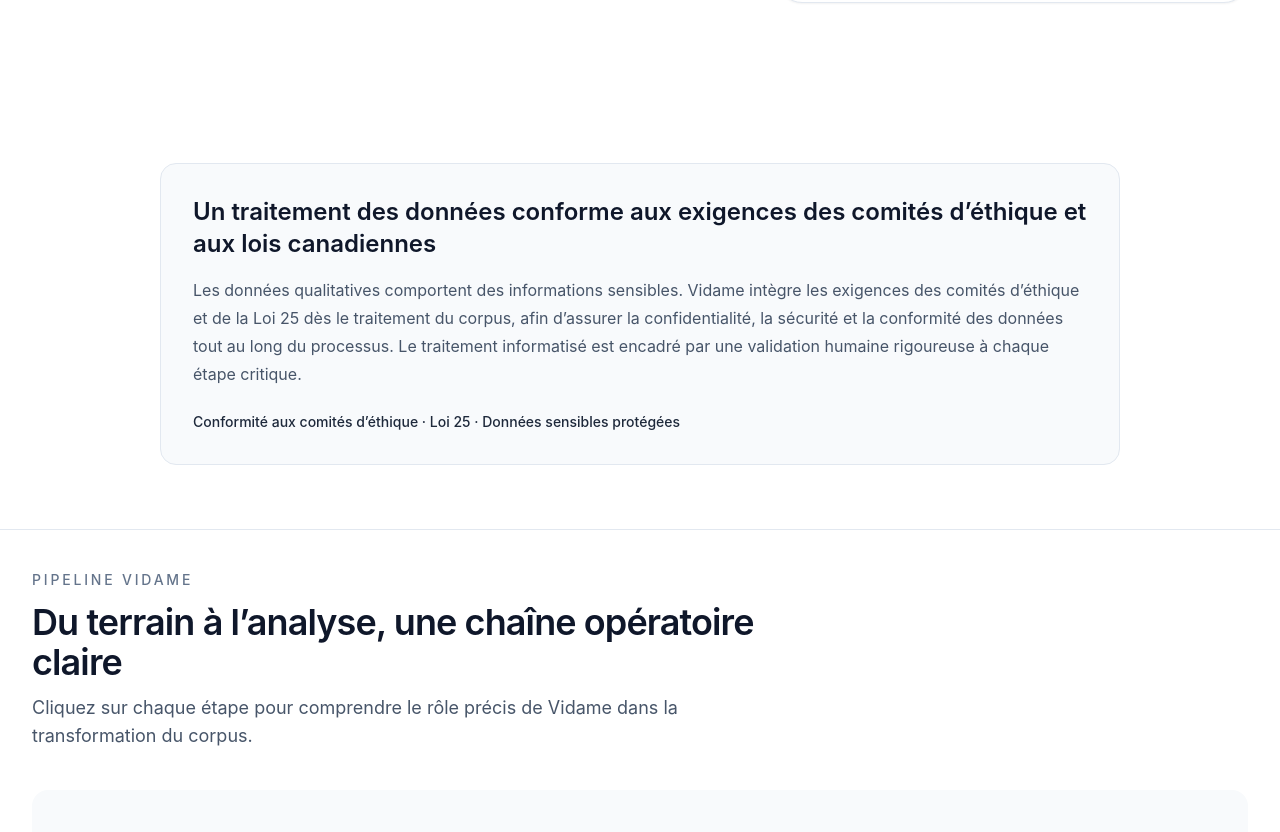
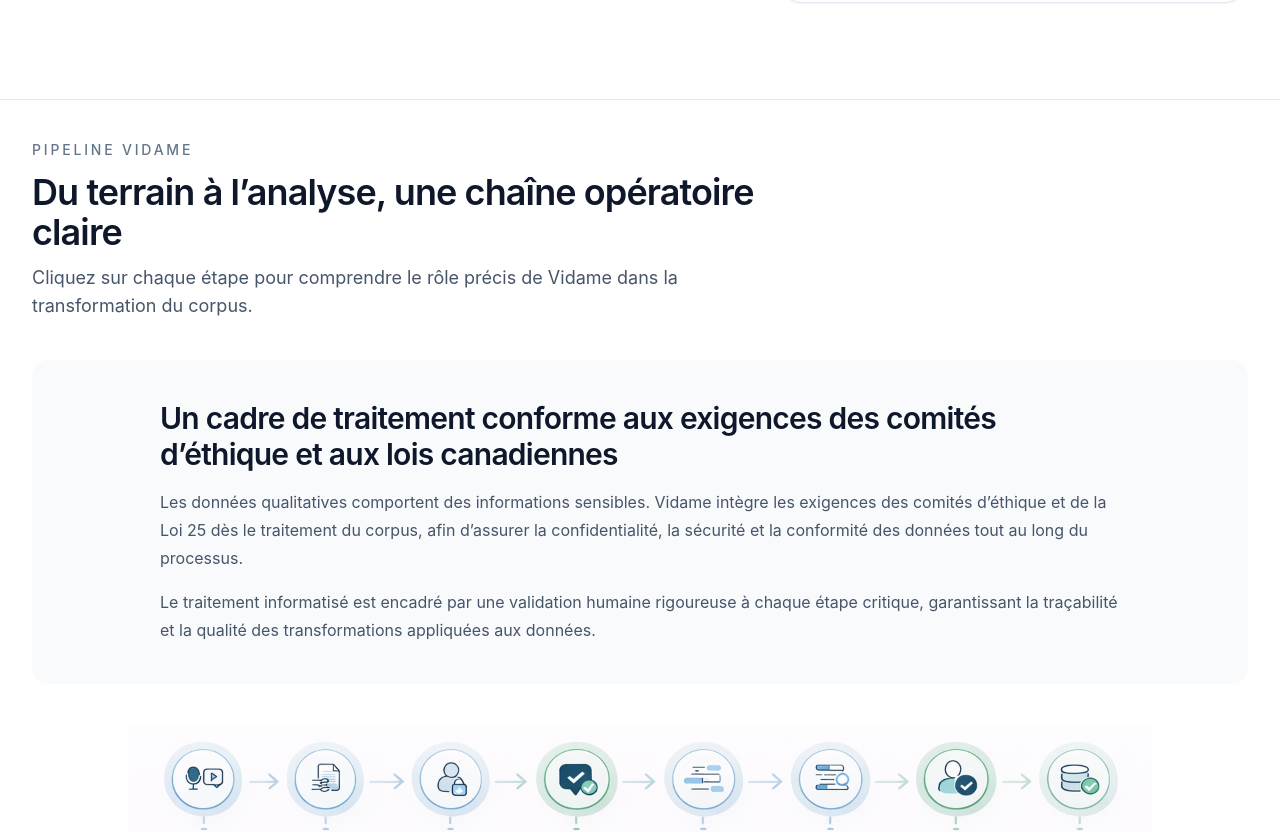
Before and after one commit to momopro21/vidame-recherche, a React (Vite) app: page / in a window 1280 px wide. Shown: the part 1118-1950 px from the top of the page. Built offline with nearby package versions, Linux system fonts and the light colour scheme; the HTML template or start-up script is replaced by a standard one.

Commit message:
Update App.tsx

```diff
--- a/src/App.tsx
+++ b/src/App.tsx
@@ -404,25 +404,7 @@ function Accueil({ setPage }: { setPage: (page: string) => void }) {
         </div>
       </section>
 
-      {/* ===== VIDAME_REPERE_CONFORMITE ===== */}
-<section className="mx-auto max-w-5xl px-4 py-12 md:px-8 md:py-16">
-  <div className="rounded-2xl border border-slate-200 bg-slate-50 p-6 md:p-8">
-
-    <h2 className="text-xl font-semibold text-slate-900 md:text-2xl">
-      Un traitement des données conforme aux exigences des comités d’éthique et aux lois canadiennes
-    </h2>
-
-    <p className="mt-4 text-slate-600 leading-7">
-      Les données qualitatives comportent des informations sensibles. Vidame intègre les exigences des comités d’éthique et de la Loi 25 dès le traitement du corpus, afin d’assurer la confidentialité, la sécurité et la conformité des données tout au long du processus. Le traitement informatisé est encadré par une validation humaine rigoureuse à chaque étape critique.
-    </p>
-
-    <div className="mt-6 text-sm font-medium text-slate-800">
-      Conformité aux comités d’éthique · Loi 25 · Données sensibles protégées
-    </div>
-
-  </div>
-</section>
-      {/* ===== VIDAME_REPERE_SECTION_PIPELINE ===== */}
+     {/* ===== VIDAME_REPERE_SECTION_PIPELINE ===== */}
       <section className="border-y border-slate-200">
         <div className="mx-auto max-w-7xl px-4 py-10 md:px-8">
           <SectionTitle
```
